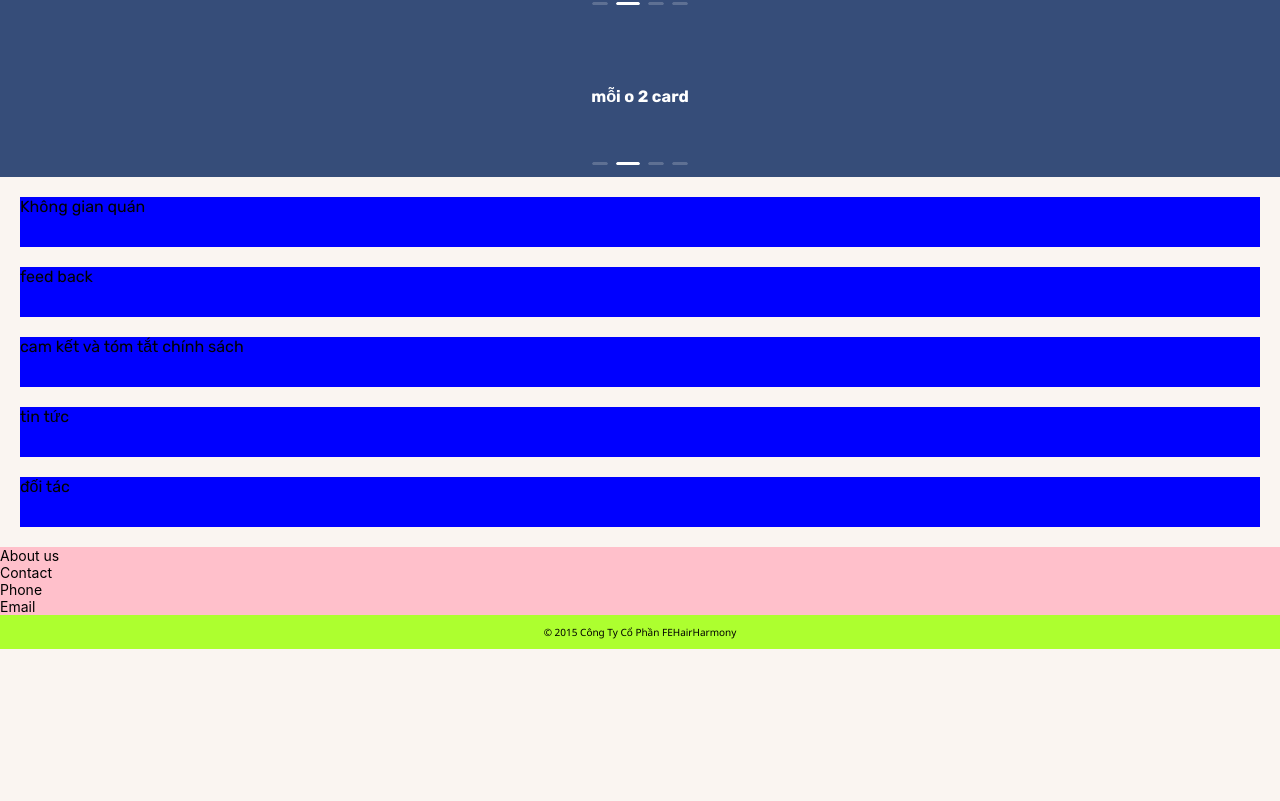
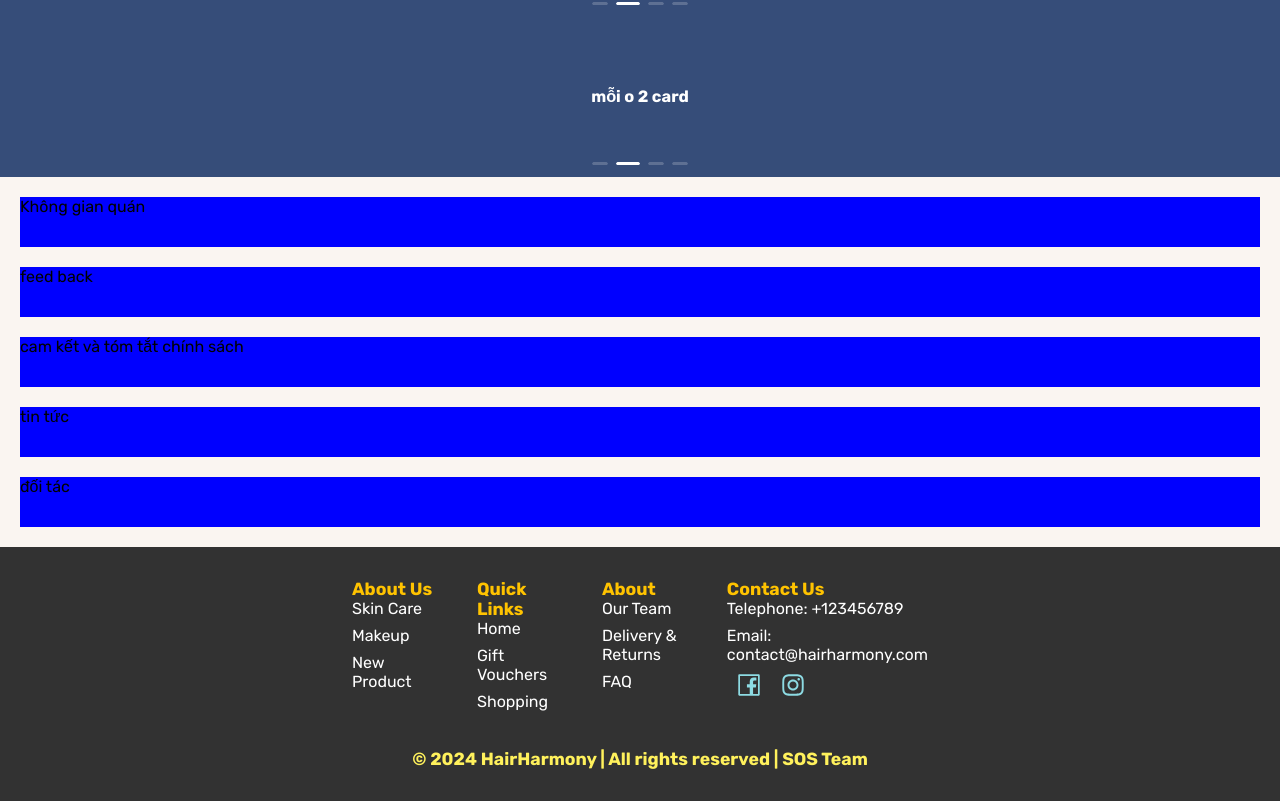
Before and after one commit to DucHai232/swd-hair-fe, a React (Vite) app: page / in a window 1280 px wide. Shown: the part 1191-1992 px from the top of the page. Before the commit the page ends 1840 px from the top, so only its background shows below. Built offline with nearby package versions, Linux system fonts and the light colour scheme; what axios-retry would draw is missing.

Commit message:
Edit footer

```diff
--- a/src/components/Footer/Footer.module.scss
+++ b/src/components/Footer/Footer.module.scss
@@ -1,11 +1,65 @@
-.bg{
-    background: pink;
+.footerContainer {
+  background-color: #323232;
+  padding: 2rem;
 }
-.FooterTitle{
-    padding: 10px ;
-    font-size: 10px;
-    text-align: center;
-    background-color: greenyellow ;
-    font-family: segoe ui, Helvetica, Arial, sans-serif;
-    font-weight: 400;
+
+.footerContent {
+  margin-bottom: auto;
 }
+
+.quoteContainer {
+  flex: 1;
+}
+
+.quote {
+  font-style: italic;
+  text-align: left;
+  color: white;
+}
+
+.footerColumn {
+  display: flex;
+  flex-direction: column;
+}
+
+.footerColumnWrapper {
+  flex: 1;
+  margin: 0 1rem;
+}
+
+.footerTitle {
+  font-size: 1.1rem;
+  font-weight: bold;
+  color: #ffc300;
+}
+
+.footerCopyright {
+  text-align: center;
+  margin-top: 30px;
+  color: #fff15c;
+}
+
+.footerLinks {
+  list-style: none;
+  padding: 0;
+}
+
+.footerLinkItem {
+  margin-bottom: 0.5rem;
+}
+
+.footerLink {
+  font-size: 1rem;
+  color: #ffffff;
+  cursor: pointer;
+  &:hover {
+    color: #777777;
+  }
+}
+
+.icon {
+  font-size: 24px;
+  margin: 0 10px;
+  cursor: pointer;
+  color: rgb(141, 219, 227);
+}
--- a/src/components/Footer/index.jsx
+++ b/src/components/Footer/index.jsx
@@ -1,21 +1,90 @@
-import { Col, Row } from "antd";
-import React from "react";
+import { Row, Col } from "antd";
+import { FacebookOutlined, InstagramOutlined } from "@ant-design/icons";
 import styles from "./Footer.module.scss";
 
-const index = () => {
+export const footerLinks = [
+  {
+    title: "About Us",
+    links: [
+      { name: "Skin Care", url: "/" },
+      { name: "Makeup", url: "/" },
+      { name: "New Product", url: "/" },
+    ],
+  },
+  {
+    title: "Quick Links",
+    links: [
+      { name: "Home", url: "/" },
+      { name: "Gift Vouchers", url: "/" },
+      { name: "Shopping", url: "/" },
+    ],
+  },
+  {
+    title: "About",
+    links: [
+      { name: "Our Team", url: "/" },
+      { name: "Delivery & Returns", url: "/" },
+      { name: "FAQ", url: "/" },
+    ],
+  },
+  {
+    title: "Contact Us",
+    links: [
+      { name: "Telephone: +123456789" },
+      { name: "Email: contact@hairharmony.com" },
+    ],
+  },
+];
+
+const Footer = () => {
+  const FooterColumn = ({ title, links, isContact }) => (
+    <div className={isContact ? styles.contactColumn : styles.footerColumn}>
+      <h3 className={styles.footerTitle}>{title}</h3>
+      <ul className={styles.footerLinks}>
+        {links.map((link, index) => (
+          <li key={index} className={styles.footerLinkItem}>
+            <span className={styles.footerLink}>{link.name}</span>
+          </li>
+        ))}
+      </ul>
+      {isContact && (
+        <div className={styles.socialIcons}>
+          <span className={styles.icon}>
+            <FacebookOutlined />
+          </span>
+          <span className={styles.icon}>
+            <InstagramOutlined />
+          </span>
+        </div>
+      )}
+    </div>
+  );
+
   return (
-    <>
-      <div span={24} className={styles.bg}>
-        <Row>About us</Row>
-        <Row>Contact</Row>
-        <Row>Phone</Row>
-        <Row>Email</Row>
+    <footer className={styles.footerContainer}>
+      <Row justify="space-around" className={styles.footerContent}>
+        <Col span={12}>
+          <Row justify="space-between">
+            {footerLinks.map((column, index) => (
+              <Col key={index} className={styles.footerColumnWrapper}>
+                <FooterColumn
+                  title={column.title}
+                  links={column.links}
+                  isContact={column.title === "Contact Us"}
+                />
+              </Col>
+            ))}
+          </Row>
+        </Col>
+      </Row>
+
+      <div className={styles.footerTitle}>
+        <p className={styles.footerCopyright}>
+          © 2024 HairHarmony | All rights reserved | SOS Team
+        </p>
       </div>
-      <div className={styles.FooterTitle}>
-        © 2015 Công Ty Cổ Phần FEHairHarmony
-      </div>
-    </>
+    </footer>
   );
 };
 
-export default index;
+export default Footer;
```
